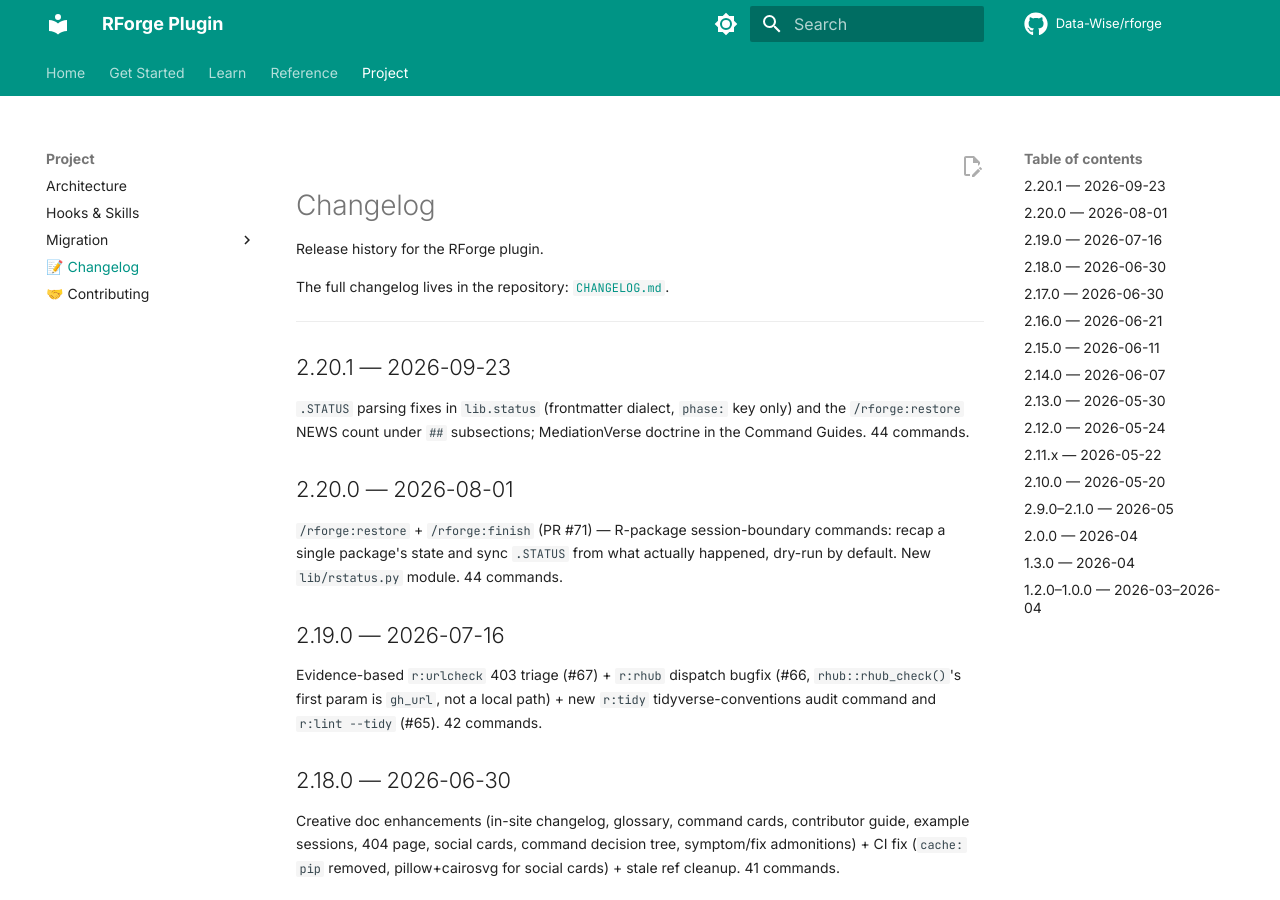
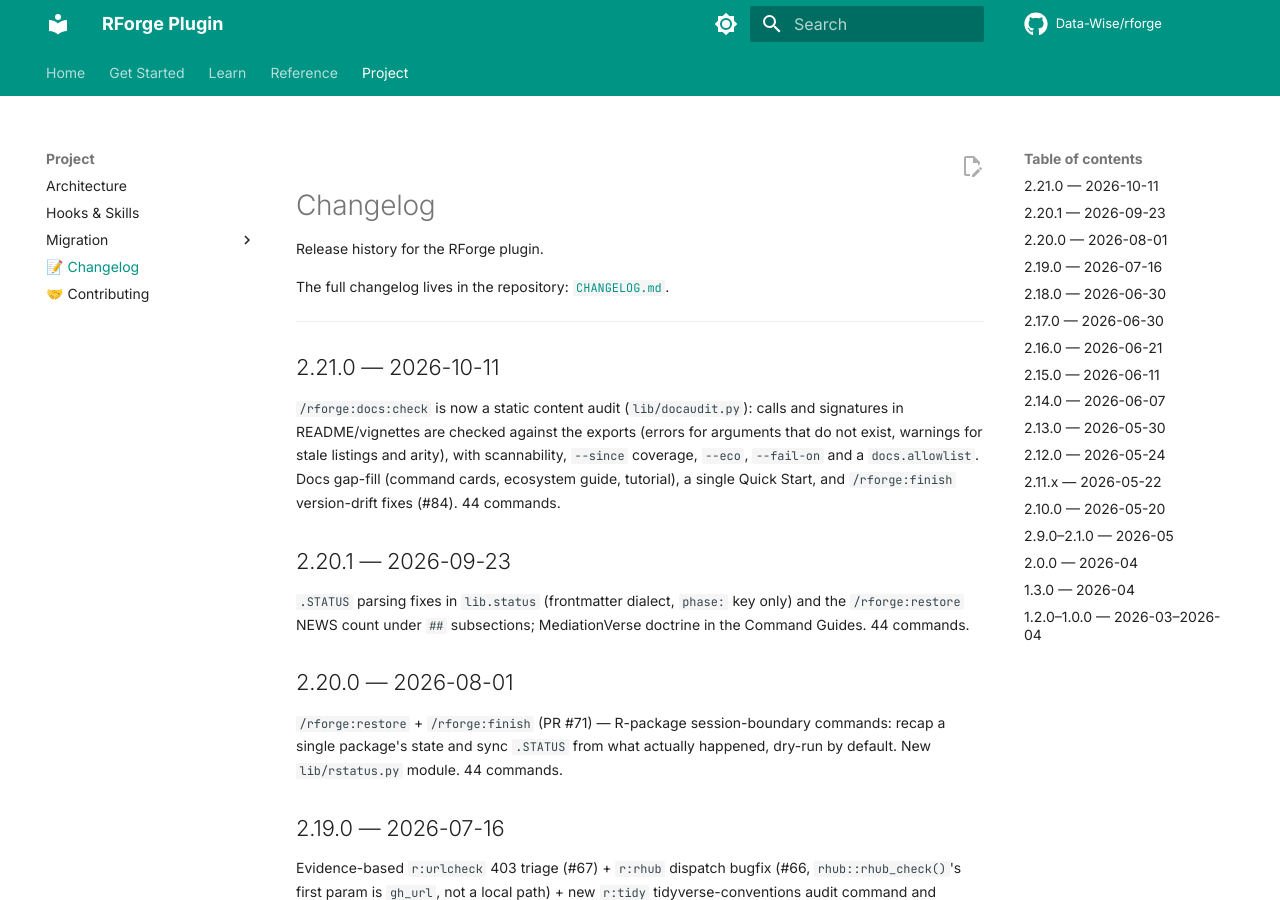
Before and after one commit to Data-Wise/rforge, an MkDocs documentation site: the page built from docs/changelog.md, in a window 1280 px wide and 900 px high. Built offline with MkDocs 1.6.1 and Material for MkDocs 9.7.7, drawn with Linux system fonts in a browser that asks for light colours; comment, search, counter and statistics services are not loaded.

Commit message:
chore: bump version to v2.21.0 for release
Co-Authored-By: Claude Sonnet 5.5 <noreply@anthropic.com>

```diff
--- a/docs/changelog.md
+++ b/docs/changelog.md
@@ -6,6 +6,15 @@ The full changelog lives in the repository:
 [`CHANGELOG.md`](https://github.com/Data-Wise/rforge/blob/main/CHANGELOG.md).
 
 ---
+
+## 2.21.0 — 2026-10-11
+
+`/rforge:docs:check` is now a static content audit (`lib/docaudit.py`): calls and
+signatures in README/vignettes are checked against the exports (errors for
+arguments that do not exist, warnings for stale listings and arity),
+with scannability, `--since` coverage, `--eco`, `--fail-on` and a
+`docs.allowlist`. Docs gap-fill (command cards, ecosystem guide, tutorial),
+a single Quick Start, and `/rforge:finish` version-drift fixes (#84). 44 commands.
 
 ## 2.20.1 — 2026-09-23
 
--- a/mkdocs.yml
+++ b/mkdocs.yml
@@ -54,7 +54,7 @@ extra_css:
 # scripts/version_sync.py — do not hand-edit version/prev_version/release_date.
 extra:
   rforge:
-    version: "2.20.1"
+    version: "2.21.0"
     prev_version: "2.19.0"
     release_date: "2026-08-01"
     command_count: 44
--- a/package.json
+++ b/package.json
@@ -1,6 +1,6 @@
 {
   "name": "@data-wise/rforge-plugin",
-  "version": "2.20.1",
+  "version": "2.21.0",
   "description": "RForge toolkit for Claude Code: 44 commands for R package development, ecosystem management, CRAN submission, and intelligent orchestration",
   "type": "module",
   "files": [
```
Also changed, not shown: AGENTS.md (+2 -1 lines), CHANGELOG.md (+8 -0 lines), CLAUDE.md (+2 -1 lines), README.md (+8 -2 lines), docs/README.md (+4 -4 lines), 3 other files.
